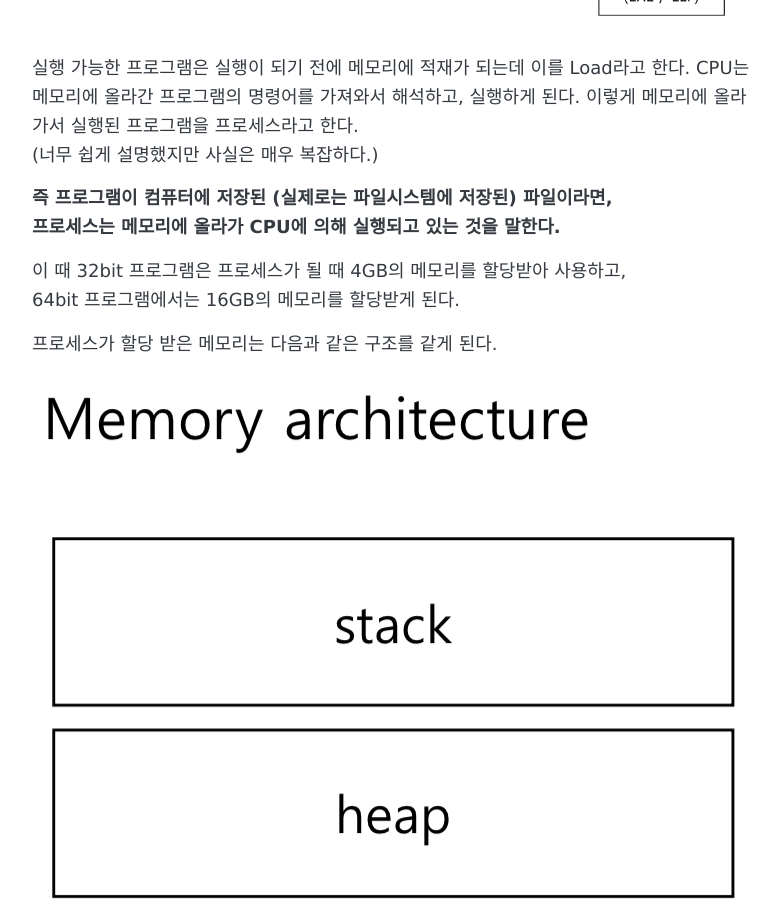
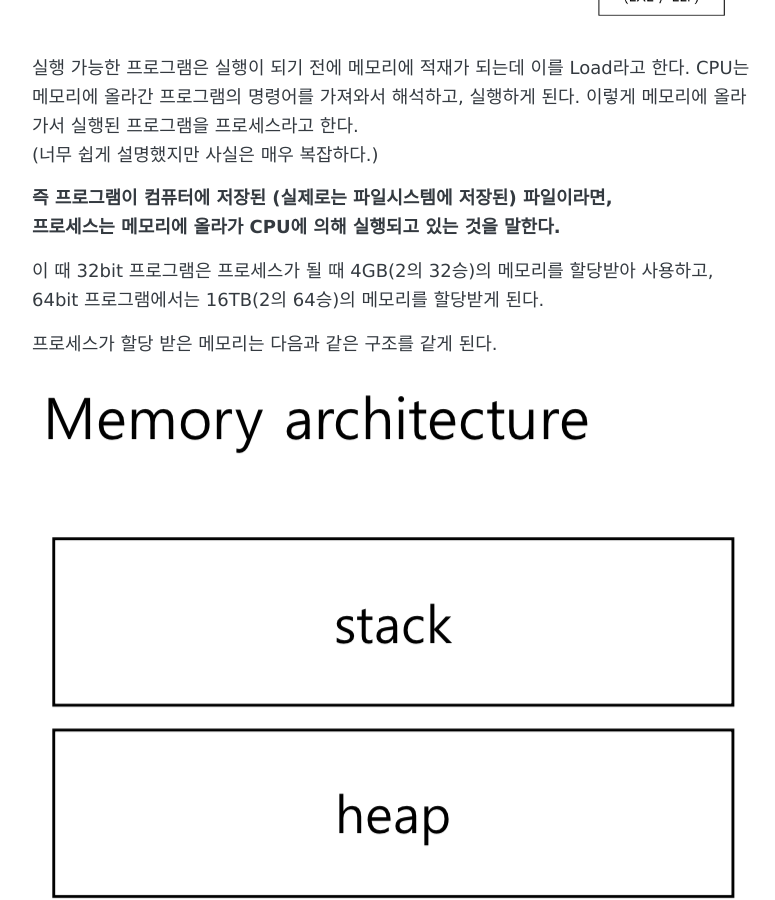
Before and after one commit to sp1end0r/sp1end0r.github.io, a Jekyll site: the page built from _posts/2019-09-09-x86_64-assembly.md, in a window 1280 px wide and 900 px high, scrolled down 654 px. Shown: the whole window, without its empty margins (248-1023 px from the left). Built offline with Jekyll 4.4.1, drawn with Linux system fonts in a browser that asks for light colours.

Commit message:
Update 2019-09-09-x86_64-assembly.md

```diff
--- a/_posts/2019-09-09-x86_64-assembly.md
+++ b/_posts/2019-09-09-x86_64-assembly.md
@@ -17,8 +17,8 @@ CPU는 메모리에 올라간 프로그램의 명령어를 가져와서 해석
 **즉 프로그램이 컴퓨터에 저장된 (실제로는 파일시스템에 저장된) 파일이라면,
 프로세스는 메모리에 올라가 CPU에 의해 실행되고 있는 것을 말한다.**
 
-이 때 32bit 프로그램은 프로세스가 될 때 4GB의 메모리를 할당받아 사용하고,
-64bit 프로그램에서는 16GB의 메모리를 할당받게 된다.
+이 때 32bit 프로그램은 프로세스가 될 때 4GB(2의 32승)의 메모리를 할당받아 사용하고,
+64bit 프로그램에서는 16TB(2의 64승)의 메모리를 할당받게 된다.
 
 프로세스가 할당 받은 메모리는 다음과 같은 구조를 같게 된다.
 ![memory](/images/post/2019-09-09-memory.png)
```
